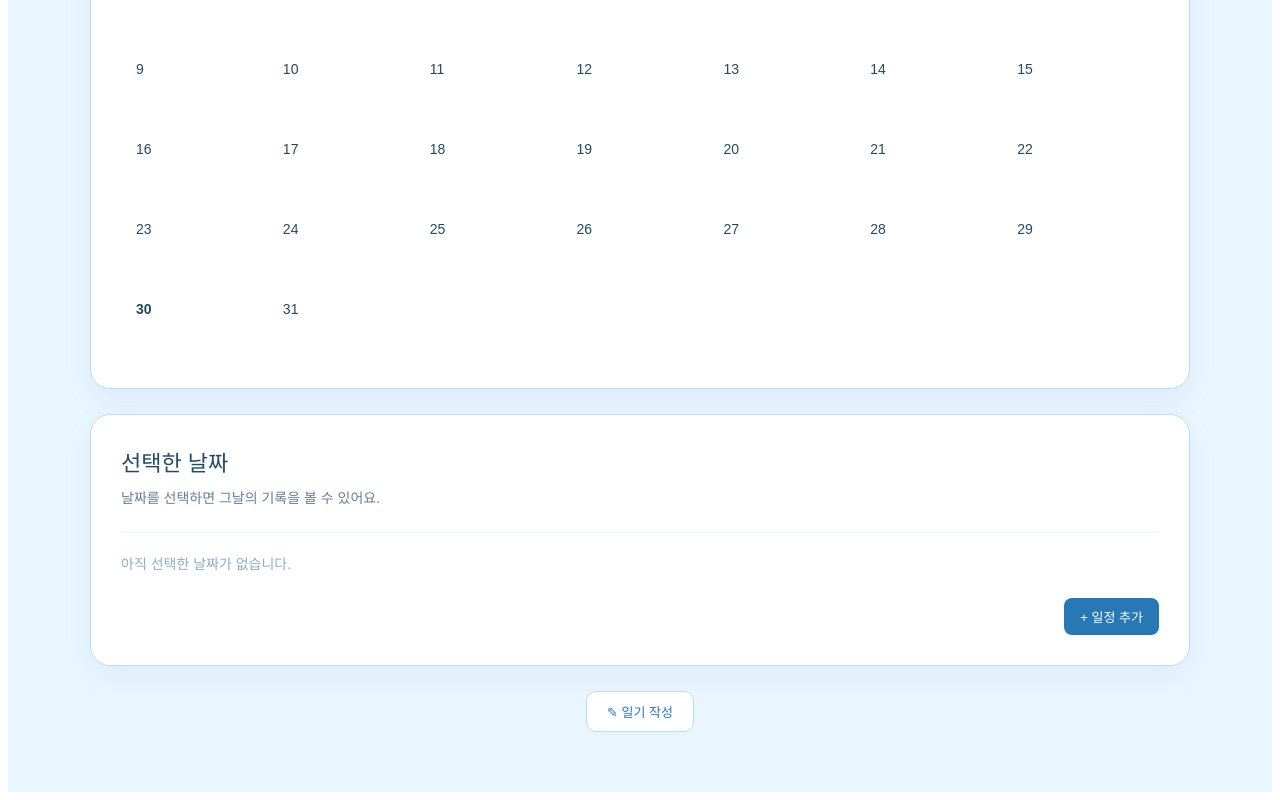
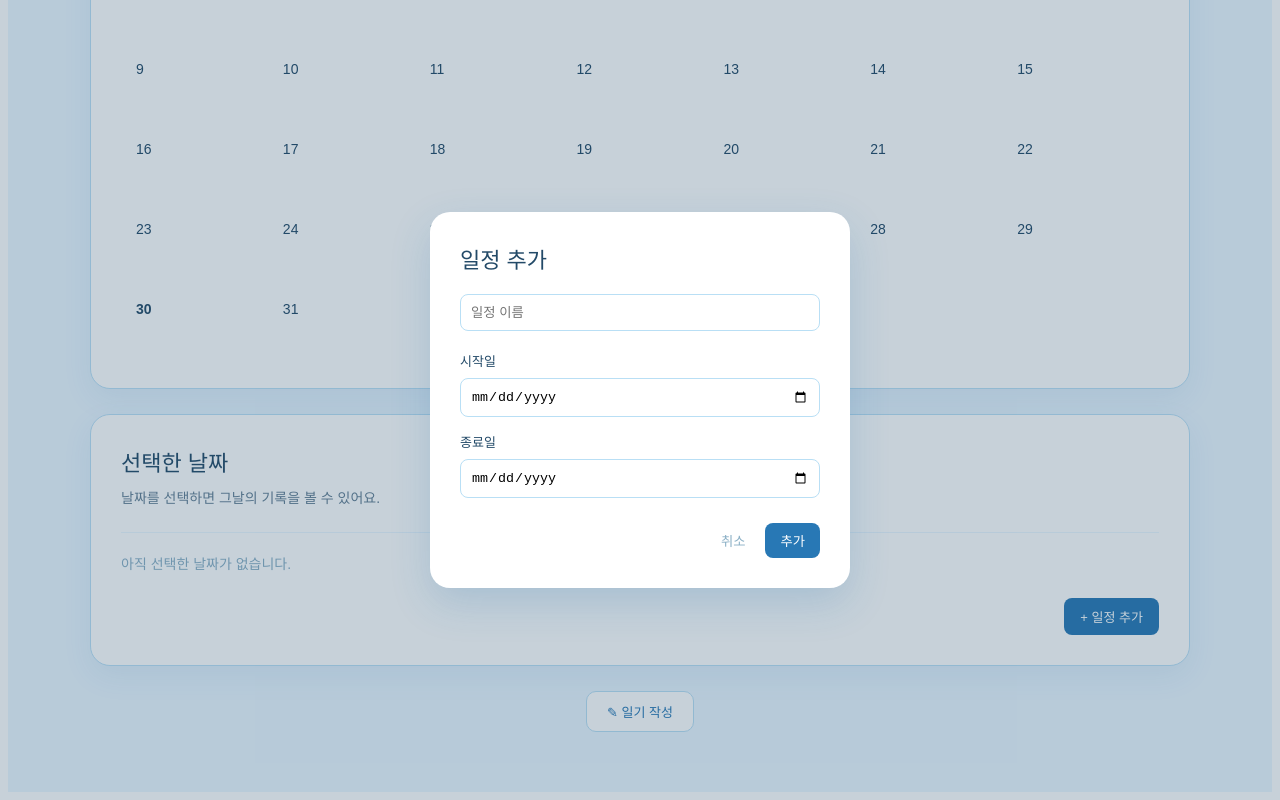
Before and after one commit to hikk9564/4659kkih, a Next.js app: page /calendar in a window 1280 px wide. Both pictures are taken after a click on the button "+ 일정 추가". Shown: the part 533-1333 px from the top of the page. Built offline with nearby package versions, Linux system fonts and the light colour scheme.

Commit message:
Update page.tsx

```diff
--- a/app/calendar/page.tsx
+++ b/app/calendar/page.tsx
@@ -9,6 +9,18 @@ const [selectedDate, setSelectedDate] =
 
 const [currentDate, setCurrentDate] =
   useState(new Date());
+
+  const [isScheduleOpen, setIsScheduleOpen] =
+  useState(false);
+
+const [scheduleTitle, setScheduleTitle] =
+  useState("");
+
+const [scheduleStart, setScheduleStart] =
+  useState("");
+
+const [scheduleEnd, setScheduleEnd] =
+  useState("");
 
   const year = currentDate.getFullYear();
 const month = currentDate.getMonth();
@@ -297,6 +309,7 @@ const lastDate = new Date(year, month + 1, 0).getDate();
             }}
           >
           <button
+  onClick={() => setIsScheduleOpen(true)}
   style={{
     border: "none",
     background: "#2878B5",
@@ -335,6 +348,170 @@ const lastDate = new Date(year, month + 1, 0).getDate();
           </button>
         </div>
       </section>
+      {isScheduleOpen && (
+  <div
+    style={{
+      position: "fixed",
+      inset: 0,
+      background: "rgba(35, 74, 104, 0.25)",
+      display: "flex",
+      alignItems: "center",
+      justifyContent: "center",
+      zIndex: 1000,
+      padding: "20px",
+      boxSizing: "border-box",
+    }}
+  >
+    <div
+      style={{
+        width: "100%",
+        maxWidth: "420px",
+        background: "#FFFFFF",
+        borderRadius: "20px",
+        padding: "30px",
+        boxShadow:
+          "0 15px 40px rgba(40, 120, 181, 0.2)",
+        boxSizing: "border-box",
+      }}
+    >
+      <h2
+        style={{
+          margin: 0,
+          fontSize: "22px",
+          fontWeight: "400",
+        }}
+      >
+        일정 추가
+      </h2>
+
+      <input
+        type="text"
+        placeholder="일정 이름"
+        value={scheduleTitle}
+        onChange={(e) =>
+          setScheduleTitle(e.target.value)
+        }
+        style={{
+          width: "100%",
+          marginTop: "20px",
+          padding: "10px",
+          border: "1px solid #B9DFF5",
+          borderRadius: "8px",
+          boxSizing: "border-box",
+          outline: "none",
+        }}
+      />
+
+      <p
+        style={{
+          marginTop: "20px",
+          marginBottom: "8px",
+          fontSize: "13px",
+        }}
+      >
+        시작일
+      </p>
+
+      <input
+        type="date"
+        value={scheduleStart}
+        onChange={(e) =>
+          setScheduleStart(e.target.value)
+        }
+        style={{
+          width: "100%",
+          padding: "10px",
+          border: "1px solid #B9DFF5",
+          borderRadius: "8px",
+          boxSizing: "border-box",
+        }}
+      />
+
+      <p
+        style={{
+          marginTop: "15px",
+          marginBottom: "8px",
+          fontSize: "13px",
+        }}
+      >
+        종료일
+      </p>
+
+      <input
+        type="date"
+        value={scheduleEnd}
+        onChange={(e) =>
+          setScheduleEnd(e.target.value)
+        }
+        style={{
+          width: "100%",
+          padding: "10px",
+          border: "1px solid #B9DFF5",
+          borderRadius: "8px",
+          boxSizing: "border-box",
+        }}
+      />
+
+      <div
+        style={{
+          display: "flex",
+          justifyContent: "flex-end",
+          gap: "8px",
+          marginTop: "25px",
+        }}
+      >
+        <button
+          onClick={() => setIsScheduleOpen(false)}
+          style={{
+            border: "none",
+            background: "transparent",
+            color: "#8AAFC5",
+            padding: "8px 12px",
+            cursor: "pointer",
+          }}
+        >
+          취소
+        </button>
+
+        <button
+          onClick={() => {
+            if (!scheduleTitle.trim()) {
+              alert("일정 이름을 입력해주세요.");
+              return;
+            }
+
+            if (!scheduleStart || !scheduleEnd) {
+              alert("시작일과 종료일을 선택해주세요.");
+              return;
+            }
+
+            if (scheduleStart > scheduleEnd) {
+              alert("종료일은 시작일보다 빠를 수 없습니다.");
+              return;
+            }
+
+            alert("일정이 입력되었습니다!");
+
+            setIsScheduleOpen(false);
+            setScheduleTitle("");
+            setScheduleStart("");
+            setScheduleEnd("");
+          }}
+          style={{
+            border: "none",
+            background: "#2878B5",
+            color: "#FFFFFF",
+            borderRadius: "8px",
+            padding: "8px 15px",
+            cursor: "pointer",
+          }}
+        >
+          추가
+        </button>
+      </div>
+    </div>
+  </div>
+)}
     </main>
   );
 }
```
Lines whose indentation alone changed are shown as unchanged.
